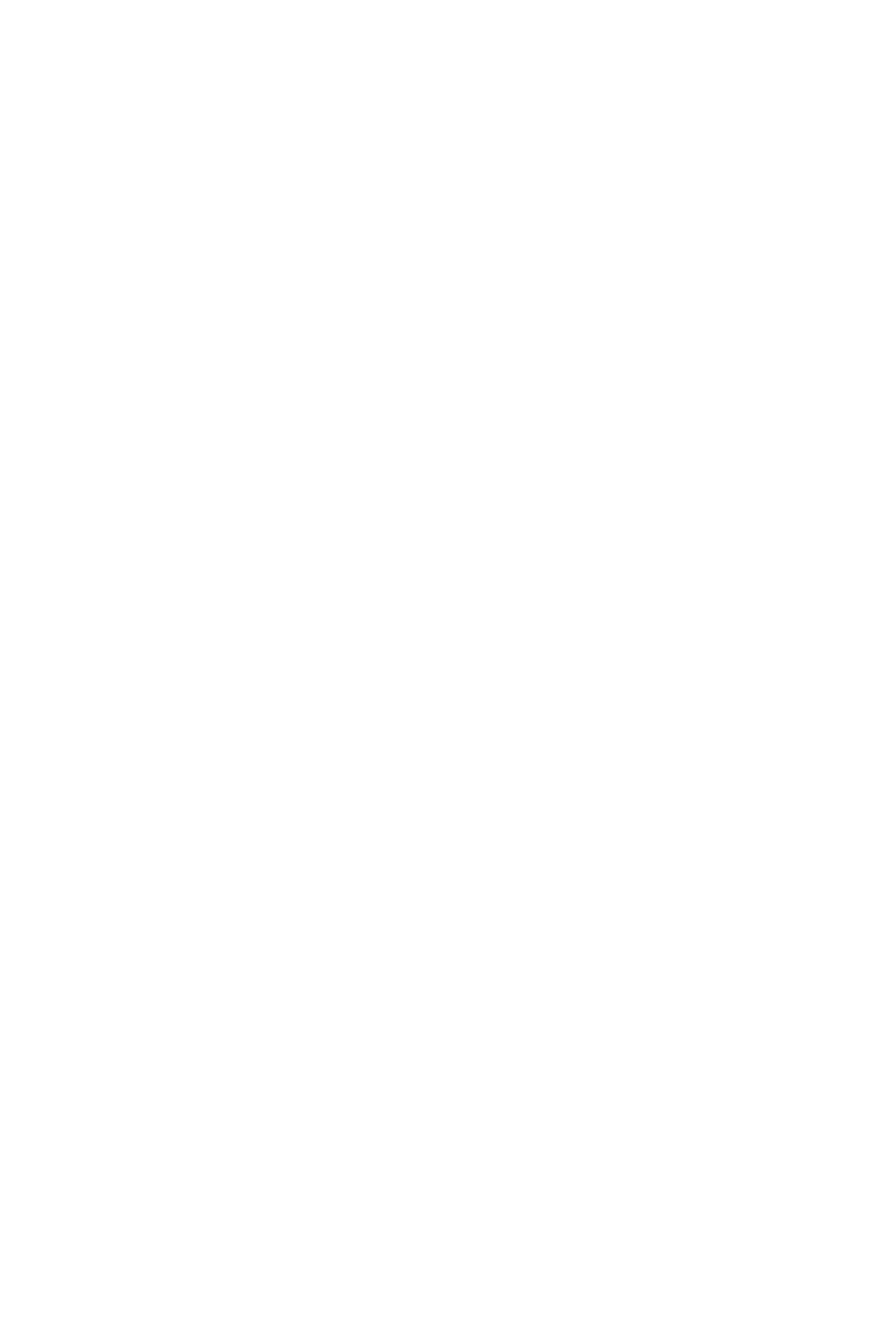
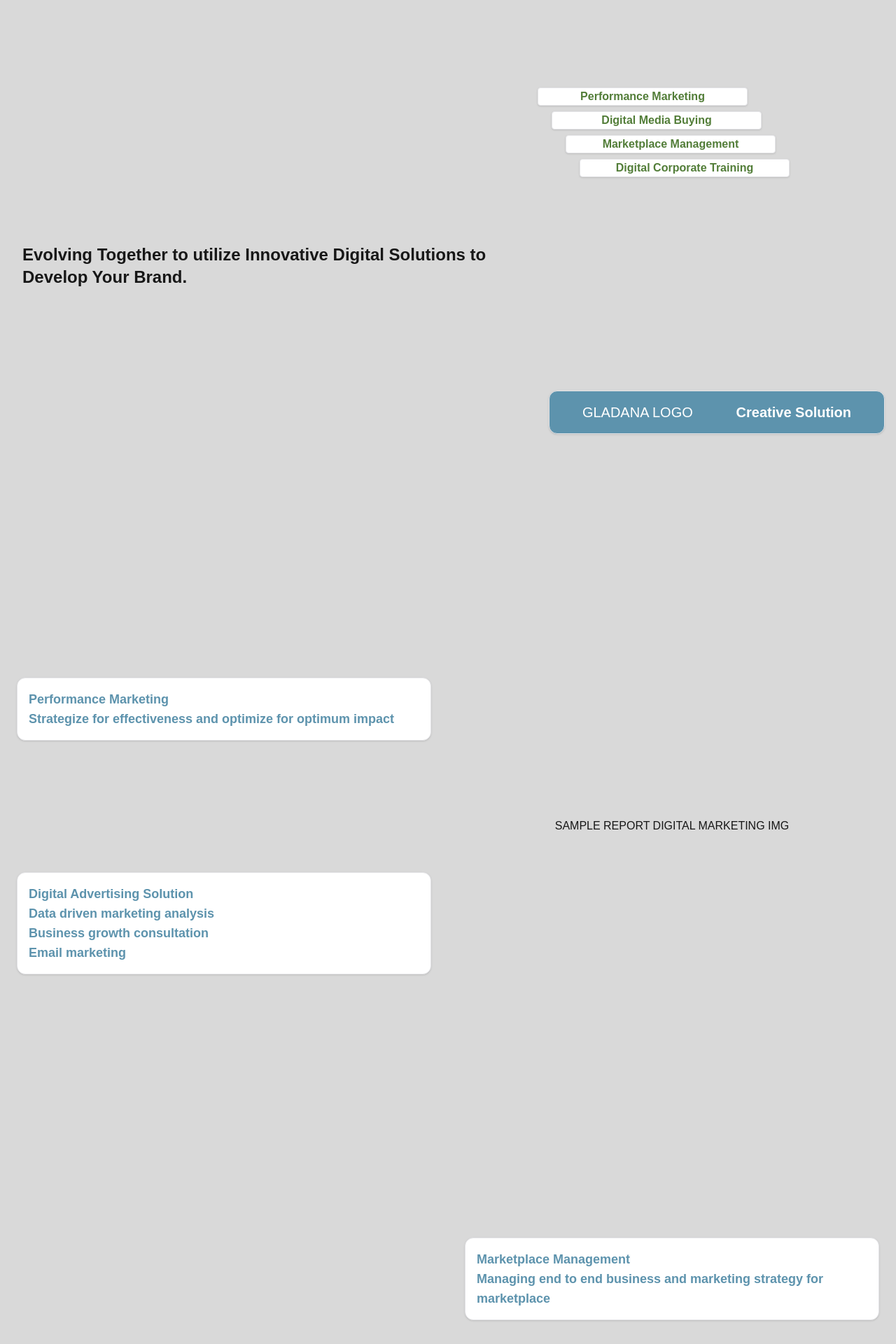
Before and after one commit to jamalakbara/adana-digital, a Next.js app: page / in a window 1280 px wide. Shown: the part 1620-3540 px from the top of the page at 70% size. Before the commit the page ends 1600 px from the top, so only its background shows below. Built offline with nearby package versions, Linux system fonts and the light colour scheme.

Commit message:
added new pages, not design-implemented yet

```diff
--- a/app/layout.tsx
+++ b/app/layout.tsx
@@ -27,7 +27,7 @@ export default function RootLayout({
   return (
     <html lang="en">
       <body className={`${geistSans.variable} ${geistMono.variable} antialiased`}>
-        <NavbarDesktop className="hidden lg:block"/>
+        <NavbarDesktop className="hidden lg:block" />
         <main className="relative">
           {children}
         </main>
--- a/app/page.tsx
+++ b/app/page.tsx
@@ -1,8 +1,11 @@
-import Image from "next/image";
+// import Image from "next/image";
 import { MoveDown } from "lucide-react";
 import MotionWrapper from "@/components/client/motion-wrapper";
 import { EnterExitViewOpacityContainer } from "@/components/client/enter-exit-view-opacity-container";
 import { NavbarMobile } from "@/components/client/navbar-mobile";
+import { services } from "@/lib/data";
+import { ServiceCard } from "@/components/client/service-card";
+import { Card } from "@/components/ui/card";
 
 export default function Home() {
   return (
@@ -10,6 +13,9 @@ export default function Home() {
       <NavbarMobile className="absolute top-2 h-0"/>
       <HeroSection />
       <WhySection />
+      <ServicesSection />
+      <PerformanceMarketingSection />
+      <MarketplaceManagementSection />
     </MotionWrapper>
   )
 }
@@ -69,3 +75,71 @@ function WhySection() {
     </EnterExitViewOpacityContainer>
   )
 }
+
+function ServicesSection() {
+  return (
+    <EnterExitViewOpacityContainer className="bg-[#D9D9D9] h-screen flex flex-col lg:flex-row justify-center align-middle text-center relative lg:text-left">
+      <div className="lg:w-[60%] flex flex-col align-middle justify-center">
+        <h2 className="text-2xl font-bold mt-5 p-8 lg:mt-0">
+          Evolving Together to utilize Innovative Digital Solutions to Develop Your Brand.
+        </h2>
+      </div>
+      <div className="lg:w-[40%] flex flex-col align-middle justify-center">
+        <div className="grow flex flex-col gap-2 align-middle justify-center mx-auto lg:mx-0">
+          {services.map((service, index) => (
+            <ServiceCard key={`${index+1}`} title={service.title} className="w-[200px] lg:w-[300px]" style={{ marginLeft: `${index*20}px`}}/>
+          ))}
+        </div>
+        <div className="grow flex flex-col align-middle justify-center p-4">
+          <Card className="flex flex-row p-4 justify-around cursor-pointer bg-[#5D93AD] text-white hover:bg-white hover:text-[#5D93AD] transition-all ease-in-out">
+            <div className="text-xl">GLADANA LOGO</div>
+            <div className="font-semibold text-xl">Creative Solution</div>
+          </Card>
+        </div>
+      </div>
+    </EnterExitViewOpacityContainer>
+  )
+}
+
+function PerformanceMarketingSection() {
+  return (
+    <EnterExitViewOpacityContainer className="bg-[#D9D9D9] h-screen flex flex-col lg:flex-row gap-4 lg:gap-0 justify-center align-middle text-center relative lg:text-left">
+      <div className="lg:w-[50%] flex flex-col align-middle justify-evenly px-6 gap-4 lg:gap-0">
+        <Card className="p-4">
+          <p className="text-lg font-semibold text-[#5D93AD]">Performance Marketing</p>
+          <p className="text-lg font-semibold text-[#5D93AD]">Strategize for effectiveness and optimize for optimum impact</p>
+        </Card>
+        <Card className="p-4">
+          <p className="text-lg font-semibold text-[#5D93AD]">Digital Advertising Solution</p>
+          <p className="text-lg font-semibold text-[#5D93AD]">Data driven marketing analysis</p>
+          <p className="text-lg font-semibold text-[#5D93AD]">Business growth consultation</p>
+          <p className="text-lg font-semibold text-[#5D93AD]">Email marketing</p>
+        </Card>
+      </div>
+      <div className="lg:w-[50%] flex flex-col align-middle justify-center gap-4 lg:gap-0">
+        <div className="flex flex-row align-middle justify-center">SAMPLE REPORT DIGITAL MARKETING IMG</div>
+      </div>
+    </EnterExitViewOpacityContainer>
+  )
+}
+
+function MarketplaceManagementSection() {
+  return (
+    <EnterExitViewOpacityContainer className="bg-[#D9D9D9] h-screen flex flex-col lg:flex-row gap-4 lg:gap-0 justify-center align-middle text-center relative lg:text-left">
+      <div className="lg:w-[50%] flex flex-col align-middle justify-evenly px-6 gap-4 lg:gap-0">
+        <div className="flex flex-row align-middle justify-center">SAMPLE REPORT MARKETPLACE IMG</div>
+      </div>
+      <div className="lg:w-[50%] flex flex-col align-middle justify-evenly px-6 gap-4 lg:gap-0">
+        <Card className="p-4">
+          <p className="text-lg font-semibold text-[#5D93AD]">Marketplace Management</p>
+          <p className="text-lg font-semibold text-[#5D93AD]">Managing end to end business and marketing strategy for marketplace</p>
+        </Card>
+        <Card className="p-4">
+          <p className="text-lg font-semibold text-[#5D93AD]">Affiliate marketing</p>
+          <p className="text-lg font-semibold text-[#5D93AD]">Marketplace SEO</p>
+          <p className="text-lg font-semibold text-[#5D93AD]">Marketplace program consultation</p>
+        </Card>
+      </div>
+    </EnterExitViewOpacityContainer>
+  )
+}
--- a/components/client/enter-exit-view-opacity-container.tsx
+++ b/components/client/enter-exit-view-opacity-container.tsx
@@ -1,6 +1,6 @@
 "use client"
 
-import { motion, useAnimation, useInView } from 'framer-motion';
+import { motion, useAnimation, /* useInView */ } from 'framer-motion';
 import { useEffect, useRef } from 'react';
 
 interface EnterExitViewOpacityContainerProps {
@@ -11,7 +11,7 @@ interface EnterExitViewOpacityContainerProps {
 export const EnterExitViewOpacityContainer: React.FC<EnterExitViewOpacityContainerProps> = ({ children, className }) => {
   const ref = useRef(null);
   const controls = useAnimation();
-  const isInView = useInView(ref, { amount: "some" }); // 'some' means partial visibility
+  // const isInView = useInView(ref, { amount: "some" }); // 'some' means partial visibility
 
   useEffect(() => {
     const handleScroll = () => {
--- a/components/client/navbar-desktop.tsx
+++ b/components/client/navbar-desktop.tsx
@@ -3,15 +3,27 @@
 import { Menu, X } from "lucide-react"
 import Image from "next/image"
 import logo_yellow_green from "@/public/assets/logo-yellow-green.svg"
-import { useState } from "react"
+import { useEffect, useState } from "react"
 import { pages } from "@/lib/data"
 import Link from "next/link"
 
 export function NavbarDesktop({ className }: { className?: string }) {
   const [toggleNav, setToggleNav] = useState(false);
+  const [y, setY] = useState(0);
+  const [visible, setVisible] = useState(true);
+  useEffect(() => {
+    window.onscroll = () => {
+      setY(window.scrollY);
+    }
+    if (y >= 2*window.innerHeight) {
+      setVisible(false);
+    } else {
+      setVisible(true);
+    }
+  }, [y])
 
   return (
-    <header id="NavbarDesktop" className={`sticky top-0 bg-transparent z-50 hidden lg:block ${className}`}>
+    <header id="NavbarDesktop" className={`sticky top-0 bg-transparent z-50 hidden lg:${visible ? "block" : "hidden"} ${className}`}>
       <div className="absolute top-10 right-20 transition-all ease-in-out z-1000">
         {toggleNav ? (
           <div className="flex flex-row gap-5 align-middle">
--- /dev/null
+++ b/components/client/scroll-hide-wrapper.tsx
@@ -0,0 +1,57 @@
+"use client"
+
+import { motion, useScroll, useTransform } from 'framer-motion';
+import { useEffect, useState } from 'react';
+
+interface ScrollHideWrapperProps {
+  children: React.ReactNode;
+  hideAt: number | string; // hideAt can be a string like "50vh"
+}
+
+const ScrollHideWrapper: React.FC<ScrollHideWrapperProps> = ({ children, hideAt }) => {
+  const { scrollY } = useScroll(); // track the scroll position
+  const [hideAtPx, setHideAtPx] = useState<number>(0);
+
+  // Function to convert "vh" to pixels
+  const convertToPixels = (value: number | string): number => {
+    if (typeof value === "string") {
+      if (value.includes('vh')) {
+        const vhValue = parseFloat(value);
+        return (vhValue / 100) * window.innerHeight;
+      }
+      return parseFloat(value);
+    }
+    // If no "vh", assume it's in pixels and parse as a number
+    return value;
+  };
+
+  // Convert hideAt to pixels whenever the component mounts or hideAt changes
+  useEffect(() => {
+    const hideAtValue = convertToPixels(hideAt);
+    console.log({ hideAtValue })
+    setHideAtPx(hideAtValue);
+
+    const handleResize = () => {
+      // Recalculate on window resize for responsiveness
+      setHideAtPx(convertToPixels(hideAt));
+    };
+    window.addEventListener('resize', handleResize);
+    return () => window.removeEventListener('resize', handleResize);
+  }, [hideAt]);
+
+  // Interpolation for opacity and translateY based on scrollY value
+  const opacity = useTransform(scrollY, [hideAtPx - 50, hideAtPx], [1, 0]); // Slightly delay the start
+  const translateY = useTransform(scrollY, [hideAtPx - 50, hideAtPx], [0, -20]); // Small upward shift
+
+  return (
+    <motion.div
+      style={{ opacity, y: translateY }} // Animate opacity and translate
+      initial={{ opacity: 1, y: 0 }}
+      transition={{ ease: "easeInOut", duration: 0.5 }} // Smooth ease-in-out transition
+    >
+      {children}
+    </motion.div>
+  );
+};
+
+export default ScrollHideWrapper;
--- /dev/null
+++ b/components/client/service-card.tsx
@@ -0,0 +1,17 @@
+"use client"
+
+import React, { ReactNode } from 'react'
+import { Card } from '../ui/card'
+
+export const ServiceCard = ({ key, title, className, style }: { key?: string | number, title: ReactNode, className?: string, style?: { [key: string]: string | number } }) => {
+  return (
+    <div key={key}>
+      <Card
+        style={style || {}}
+        className={`flex flex-col align-middle justify-center rounded-sm transition-all ease-in-out font-semibold text-[#527D38] hover:bg-[#527D38] hover:text-white cursor-pointer ${className}`}
+      >
+        <div className="text-center ">{title}</div>
+      </Card>
+    </div>
+  )
+}
--- /dev/null
+++ b/components/ui/card.tsx
@@ -0,0 +1,76 @@
+import * as React from "react"
+
+import { cn } from "@/lib/utils"
+
+const Card = React.forwardRef<
+  HTMLDivElement,
+  React.HTMLAttributes<HTMLDivElement>
+>(({ className, ...props }, ref) => (
+  <div
+    ref={ref}
+    className={cn(
+      "rounded-xl border bg-card text-card-foreground shadow",
+      className
+    )}
+    {...props}
+  />
+))
+Card.displayName = "Card"
+
+const CardHeader = React.forwardRef<
+  HTMLDivElement,
+  React.HTMLAttributes<HTMLDivElement>
+>(({ className, ...props }, ref) => (
+  <div
+    ref={ref}
+    className={cn("flex flex-col space-y-1.5 p-6", className)}
+    {...props}
+  />
+))
+CardHeader.displayName = "CardHeader"
+
+const CardTitle = React.forwardRef<
+  HTMLParagraphElement,
+  React.HTMLAttributes<HTMLHeadingElement>
+>(({ className, ...props }, ref) => (
+  <h3
+    ref={ref}
+    className={cn("font-semibold leading-none tracking-tight", className)}
+    {...props}
+  />
+))
+CardTitle.displayName = "CardTitle"
+
+const CardDescription = React.forwardRef<
+  HTMLParagraphElement,
+  React.HTMLAttributes<HTMLParagraphElement>
+>(({ className, ...props }, ref) => (
+  <p
+    ref={ref}
+    className={cn("text-sm text-muted-foreground", className)}
+    {...props}
+  />
+))
+CardDescription.displayName = "CardDescription"
+
+const CardContent = React.forwardRef<
+  HTMLDivElement,
+  React.HTMLAttributes<HTMLDivElement>
+>(({ className, ...props }, ref) => (
+  <div ref={ref} className={cn("p-6 pt-0", className)} {...props} />
+))
+CardContent.displayName = "CardContent"
+
+const CardFooter = React.forwardRef<
+  HTMLDivElement,
+  React.HTMLAttributes<HTMLDivElement>
+>(({ className, ...props }, ref) => (
+  <div
+    ref={ref}
+    className={cn("flex items-center p-6 pt-0", className)}
+    {...props}
+  />
+))
+CardFooter.displayName = "CardFooter"
+
+export { Card, CardHeader, CardFooter, CardTitle, CardDescription, CardContent }
--- a/lib/data.tsx
+++ b/lib/data.tsx
@@ -7,3 +7,10 @@ export const pages = [
   { url: "/portfolio", title: "Portfolio" },
   { url: "/contact", title: "Contact" },
 ];
+
+export const services = [
+  { title: "Performance Marketing" },
+  { title: "Digital Media Buying" },
+  { title: "Marketplace Management" },
+  { title: "Digital Corporate Training" },
+];
```
